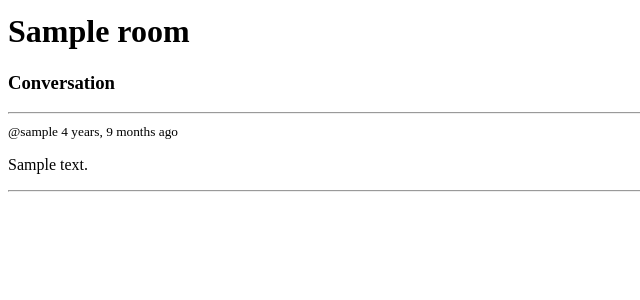
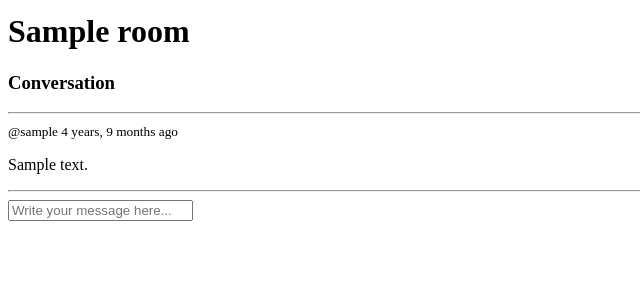
Before and after one commit to yamhokim/StudyBuddy, a Django app: page /room/1/ in a window 1280 px wide. Shown: the part 187-487 px from the top of the page, without its empty margins (0-640 px from the left). Run offline with Django 5.2, Linux system fonts and the light colour scheme; a user stored in the database is signed in; tables that the repository leaves empty hold one stand-in row (values such as "Sample post").

Commit message:
added input field for new comments and authentication so only logged in users can create new comments

```diff
--- a/base/templates/base/room.html
+++ b/base/templates/base/room.html
@@ -18,4 +18,14 @@
         </div>
     {% endfor %}
 </div>
+
+{% if request.user.is_authenticated %}
+<div class="comment-form">
+    <form method="POST" action="">
+        {% csrf_token %}
+        <input type="text" name="body" placeholder="Write your message here..." />
+    </form>
+</div>
+{% endif %}
+
 {% endblock content %}
```
